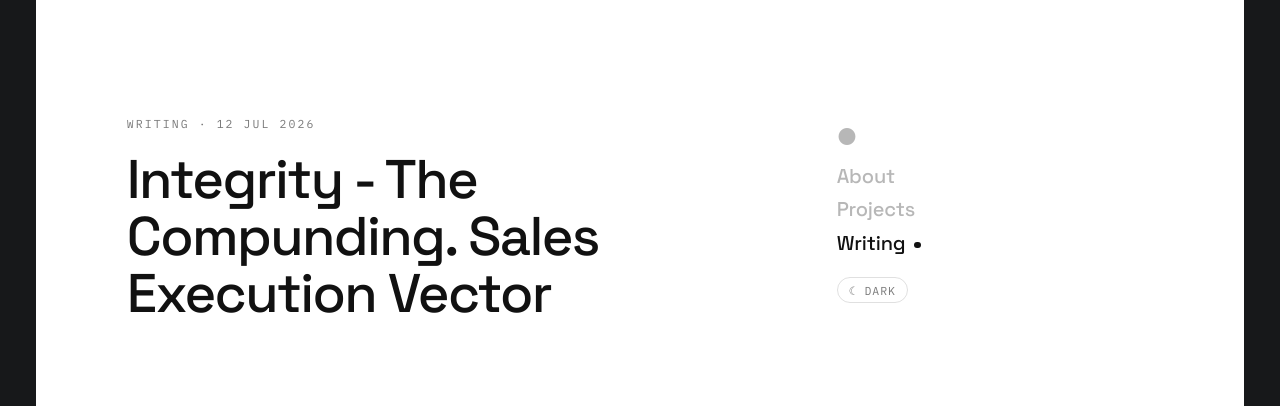
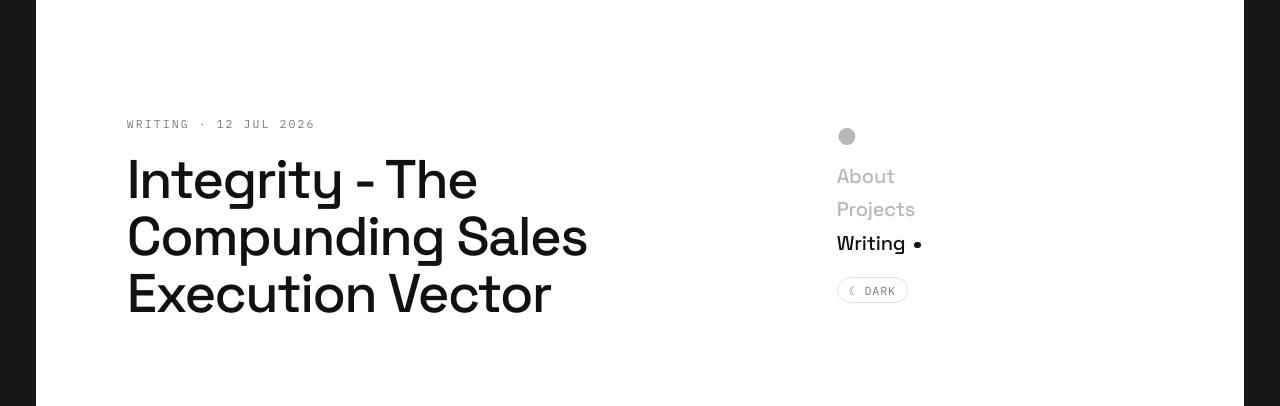
Before and after one commit to ZeiynAA/ZeiynAA.github.io, a Jekyll site: the page built from _posts/2026-07-12-integrity-the-only-sales-execution-vector.md, in a window 1280 px wide and 900 px high. Shown: the top 406 px of the window. Built offline with Jekyll 4.4.1, drawn with Linux system fonts in a browser that asks for light colours.

```diff
--- a/_posts/2026-07-12-integrity-the-only-sales-execution-vector.md
+++ b/_posts/2026-07-12-integrity-the-only-sales-execution-vector.md
@@ -1,5 +1,5 @@
 ---
-title: Integrity - The Compunding.  Sales Execution Vector
+title: Integrity - The Compunding Sales Execution Vector
 date: 2026-07-12
 summary: Leading with the lessons from "The Four Agreements". How they shape
   your personal worldview and how the holistic acceptance of personal growth
```
